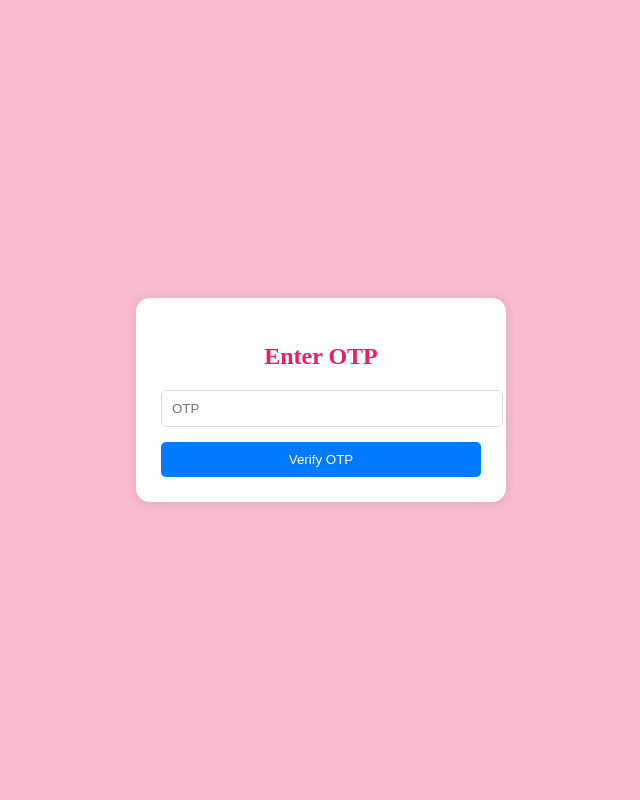
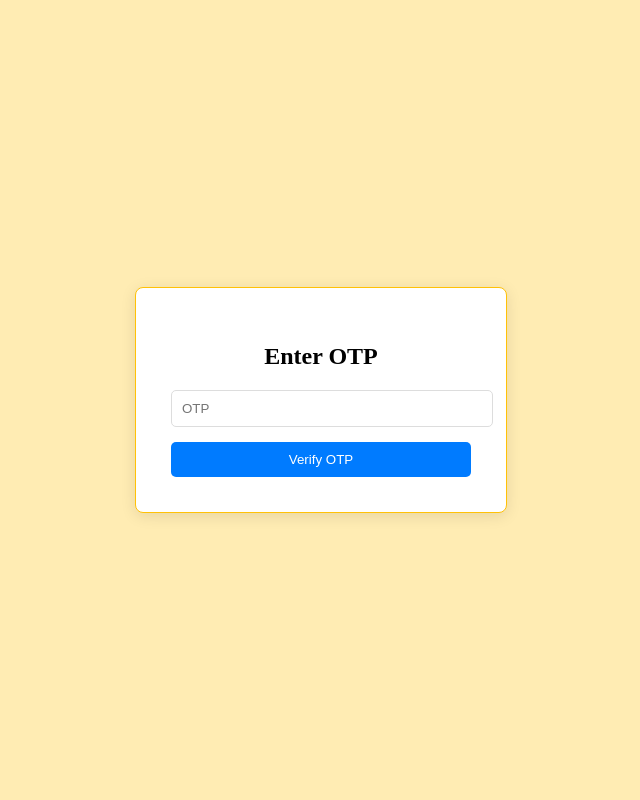
Before and after one commit to yashtilala412/HCD_project, a PHP site: page /otp_entry.php in a window 1280 px wide. Shown: the whole page, without its empty margins (319-959 px from the left). Run offline with PHP 8.4, Linux system fonts and the light colour scheme.

Commit message:
design 22

```diff
--- a/otp_entry.php
+++ b/otp_entry.php
@@ -6,23 +6,24 @@
     <title>Enter OTP</title>
     <style>
 body {
-    font-family: 'Spectral', serif;
+    font-family: 'Bitter', serif;
     display: flex;
     justify-content: center;
     align-items: center;
     height: 100vh;
     margin: 0;
-    background-color: #f8bbd0;
+    background-color: #ffecb3;
 }
 .container {
     background-color: #ffffff;
-    padding: 25px;
-    box-shadow: 0 1px 12px rgba(0, 0, 0, 0.1);
-    border-radius: 14px;
-    width: 320px;
+    padding: 35px;
+    box-shadow: 0 3px 15px rgba(0, 0, 0, 0.1);
+    border-radius: 8px;
+    width: 300px;
     text-align: center;
-    color: #e91e63;
+    border: 1px solid #ffc107;
 }
+
 
 
 
```
